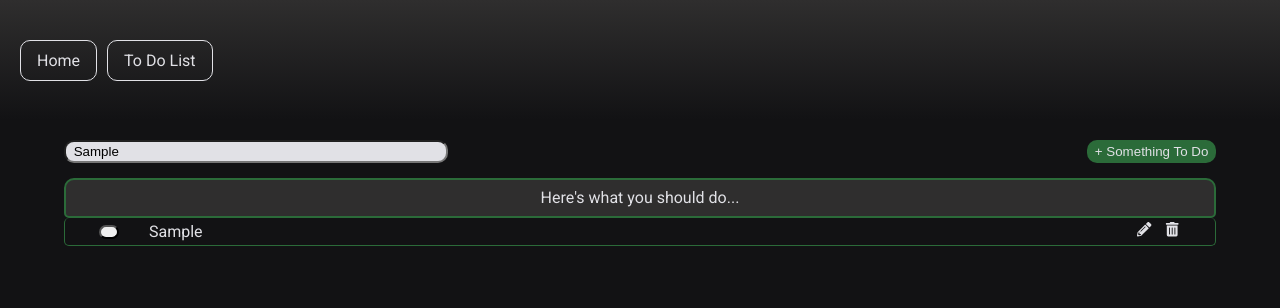
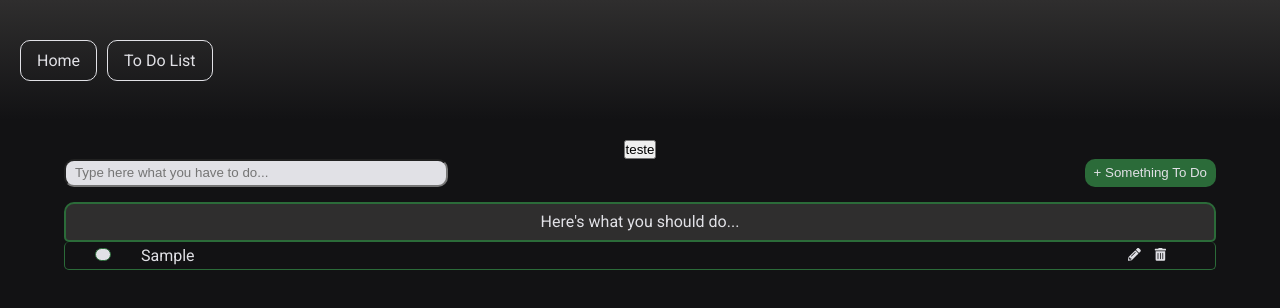
Before and after one commit to ArthurRF/NextJSLearn, a Next.js app: page /todo in a window 1280 px wide. Both pictures are taken after typing "Sample" into the empty fields and a click on the button "+ Something To Do". Shown: the top 308 px of the page. Built offline with nearby package versions, Linux system fonts and the light colour scheme.

Commit message:
FEAT - Increase modal (testing)

```diff
--- a/src/pages/todo/index.tsx
+++ b/src/pages/todo/index.tsx
@@ -13,10 +13,7 @@ const Home: React.FC = () => {
 
   const [thingsTodo, setThingsTodo] = useState<TThingTodo[]>([]);
   const [newThingMessage, setNewThingMessage] = useState<string>('');
-
-  function handleAddThingTodo(thingTodo: TThingTodo): void {
-    return setThingsTodo([...thingsTodo, thingTodo]);
-  }
+  const [isModalVisible, setIsModalVisible] = useState<boolean>(false);
 
   return (
     <>
@@ -25,31 +22,31 @@ const Home: React.FC = () => {
       </Head>
 
       <S.ListContainer>
+        <button onClick={_ => setIsModalVisible(!isModalVisible)}>teste</button>
+        {isModalVisible && <S.ModalInput />}
         <S.ManagerContainer>
           <div>
             <S.InputContainer
               type='text'
               id='todo_message'
               placeholder='Type here what you have to do...'
-              value={newThingMessage} onInput={e => {
-                setNewThingMessage((e.target as HTMLTextAreaElement).value)
+              value={newThingMessage} onChange={e => {
+                setNewThingMessage(e.target.value)
               }}
             />
 
             <S.AddButton onClick={_ => {
-              const todoMessage = document.getElementById('todo_message');
-
               const newThingTodo: TThingTodo = {
                 done: false,
-                message: todoMessage?.getAttribute('value') || '',
+                message: newThingMessage,
                 priority: 0,
               };
 
               if (!newThingTodo.message) {
                 alert('Please insert a message to be added');
               } else {
-                handleAddThingTodo(newThingTodo)
-                todoMessage?.append('');
+                setThingsTodo([...thingsTodo, newThingTodo]);
+                setNewThingMessage('');
               }
             }}>
               + Something To Do
@@ -67,9 +64,15 @@ const Home: React.FC = () => {
                 return (
                   <li key={index}>
                     <div className='slider'>
-                      <S.StyledCheckbox />
+                      <S.StyledCheckbox alreadyDone={item.done} onClick={() => {
+                        let allThingsTodo = [...thingsTodo];
+                        allThingsTodo[index].done = !allThingsTodo[index].done;
+                        setThingsTodo(allThingsTodo);
+                      }} />
                     </div>
-                    {item.message}
+                    <div className='message'>
+                      {item.message}
+                    </div>
                     <div className="management">
                       <FaPencilAlt className='item_manager edition' key={`edition_${index}`} />
                       <FaTrashAlt className='item_manager deletion' key={`deletion_${index}`} onClick={_ => {
--- a/src/pages/todo/styles.ts
+++ b/src/pages/todo/styles.ts
@@ -1,4 +1,8 @@
 import styled from "styled-components";
+
+interface ICheckboxProps {
+  alreadyDone: boolean;
+}
 
 export const ManagerContainer = styled.div`
   width: 90vw;
@@ -15,14 +19,14 @@ export const ManagerContainer = styled.div`
 export const InputContainer = styled.input`
   width: 30vw;
   margin-right: auto;
-  padding: 0 0.6vw;
+  padding: 0 0.7vw;
 
   border-radius: 10px;
   background-color: ${props => props.theme.colors.text};
 `;
 
 export const AddButton = styled.button`
-  padding: 0.3vw 0.6vw;
+  padding: 0.5vw 0.7vw;
   margin-left: auto;
 
   border-radius: 10px;
@@ -73,37 +77,45 @@ export const ListBody = styled.div`
     width: 100%;
     display: flex;
     flex-direction: row;
+    word-break: break-all;
 
-    padding: 0.5vh;
+    padding: 0.5vh 0;
     border: 1px solid ${props => props.theme.colors.primary};
     border-top: 0px;
     border-radius: 5px;
 
     .slider {
       padding: 0px 30px;
+      align-self: center;
+    }
+
+    .message {
+      width: 100%;
     }
 
     div.management {
       margin-left: auto;
-      padding: 0 2vw;
+      padding: 0 1.5vw;
+      align-self: center;
+      width: 11%;
 
       .item_manager {
         margin: 0 0.5vw;
         cursor: pointer;
 
-        font-size: 0.9em;
+        font-size: 0.8em;
       }
 
       .edition:hover {
         transition: 150ms;
         color: ${props => props.theme.colors.edition};
-        font-size: 0.95em;
+        font-size: 0.85em;
       }
 
       .deletion:hover {
         transition: 150ms;
         color: ${props => props.theme.colors.deletion};
-        font-size: 0.95em;
+        font-size: 0.85em;
       }
     }
   }
@@ -115,10 +127,22 @@ export const ListItem = styled.li`
   margin-top: 5px;
 `;
 
-export const StyledCheckbox = styled.button`
+export const StyledCheckbox = styled.div<ICheckboxProps>`
   display: inline-block;
-  width: 1.5em;
-  height: 1em;
+  width: 1em;
+  height: 0.8em;
   border-radius: 15px;
   transition: all 150ms;
+  cursor: pointer;
+  border: 1px solid ${props => props.alreadyDone ? props.theme.colors.text : props.theme.colors.primary};
+
+  background-color: ${props => props.alreadyDone ? props.theme.colors.primaryLight : props.theme.colors.text};
 `
+export const ModalInput = styled.div`
+  width: 75vw;
+  height: 45vh;
+  border-radius: 15px;
+
+  background-color: white;
+  z-index: 10;
+`;
```
